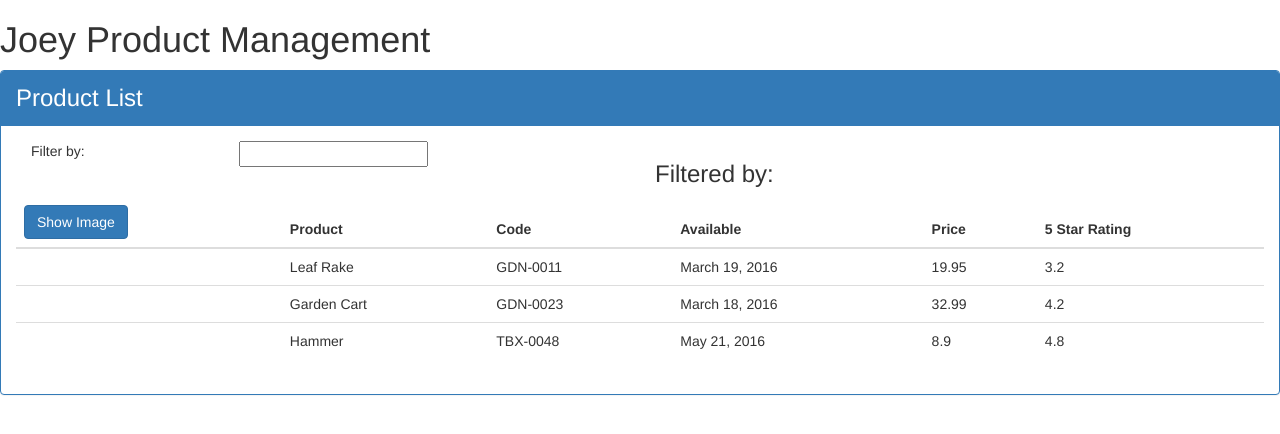
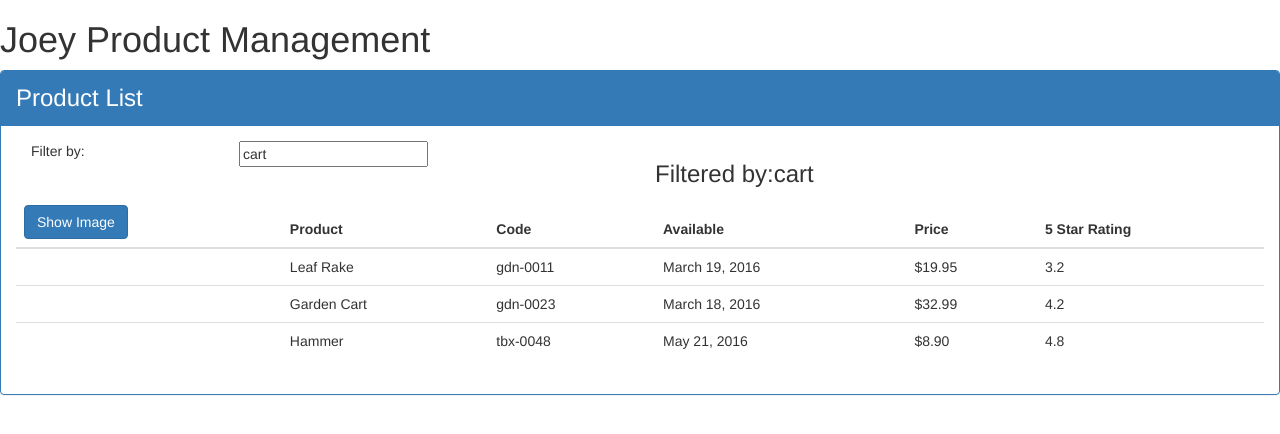
Before and after one commit to come2thecabaret/angular-products-tutorial, an Angular app: page / in a window 1280 px wide. Shown: the top 434 px of the page. Built offline with nearby package versions, Linux system fonts and the light colour scheme.

Commit message:
add data binding and filter

```diff
--- a/src/app/app.module.ts
+++ b/src/app/app.module.ts
@@ -2,13 +2,15 @@
 import { NgModule } from '@angular/core';
 import { AppComponent } from './app.component';
 import { ProductListComponent } from './products/product-list.component';
+import {FormsModule} from '@angular/forms';
 @NgModule({
   declarations: [
     AppComponent,
     ProductListComponent
   ],
   imports: [
-    BrowserModule
+    BrowserModule,
+    FormsModule
   ],
   providers: [],
   bootstrap: [AppComponent]
--- a/src/app/products/product-list.component.html
+++ b/src/app/products/product-list.component.html
@@ -5,11 +5,12 @@
     <div class="panel-body">
         <div class="col-md-2"> Filter by:</div>
         <div class="col-md-4">
-            <input type="text">
+            <input type="text"
+                [(ngModel)]='listFilter'>
         </div>
         <div class="row">
             <div class="col-md-6">
-                <h3>Filtered by:</h3>
+                <h3>Filtered by:{{listFilter}}</h3>
             </div>
         </div>
         <div class="table-responsive">
@@ -18,8 +19,9 @@
                 <thead>
                     <tr>
                         <th>
-                            <button class="btn btn-primary">
-                                Show Image
+                            <button class="btn btn-primary"
+                            (click)='toggleImage()'>
+                             {{showImage ? 'Hide': 'Show'}} Image
                             </button>
                         </th>
                         <th>Product</th>
@@ -31,11 +33,15 @@
                 </thead>
                 <tbody>
                     <tr *ngFor='let product of products'>
-                        <td></td>
+                        <td><img *ngIf='showImage'
+                                [src]='product.imageUrl'
+                                [title]='product.productName'
+                                [style.width.px]='imageWidth'
+                                [style.margin.px]='imageMargin'></td>
                         <td>{{product.productName}}</td>
-                        <td>{{product.productCode}}</td>
+                        <td>{{product.productCode | lowercase}}</td>
                         <td>{{product.releaseDate}}</td>
-                        <td>{{product.price}}</td>
+                        <td>{{product.price | currency:'USD':true:'1.2-2' | lowercase}}</td>
                         <td>{{product.starRating}}</td>
 
                     </tr>
--- a/src/app/products/product-list.component.ts
+++ b/src/app/products/product-list.component.ts
@@ -5,6 +5,10 @@
 })
 export class ProductListComponent {
     pageTitle: string = 'Product List';
+    imageWidth: number =50;
+    imageMargin: number =2;
+    showImage: boolean = false;
+    listFilter: string = 'cart';
     products: any[] = [
         {
             "productId": 1,
@@ -36,5 +40,8 @@
             "starRating": 4.8,
             "imageUrl": "http://openclipart.org/image/300px/svg_to_png/73/rejon_Hammer.png"
         }
-    ]
+    ];
+    toggleImage(): void {
+        this.showImage = !this.showImage;
+    }
 }
```
